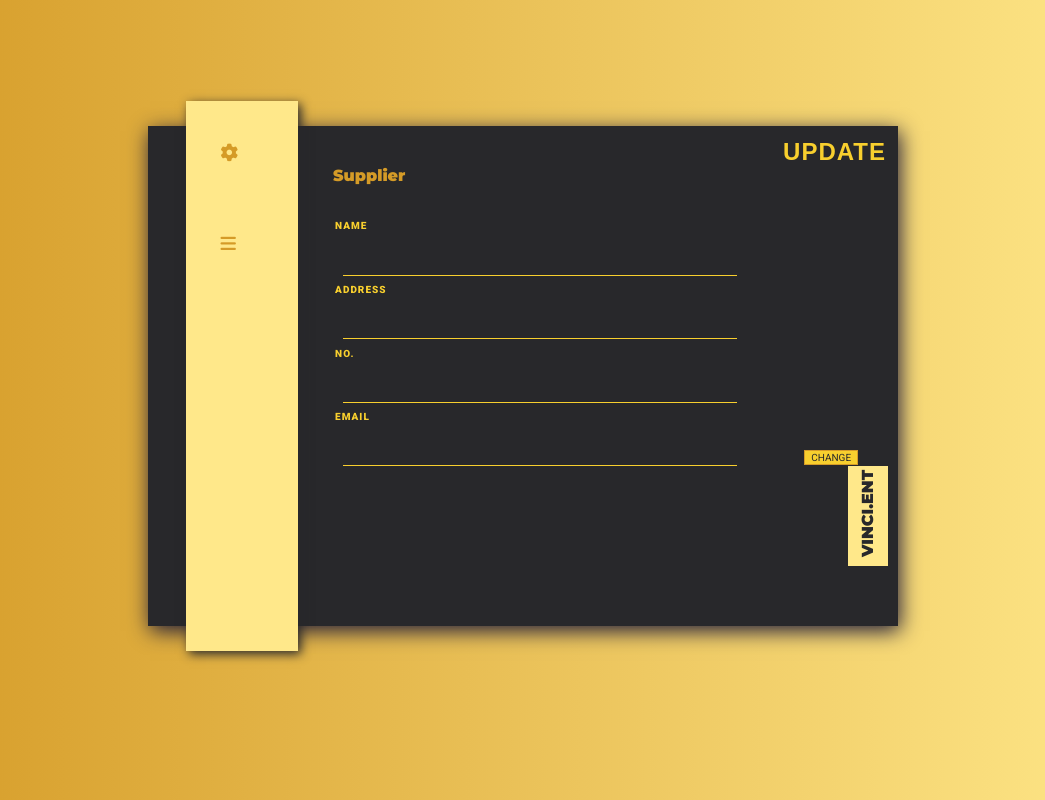
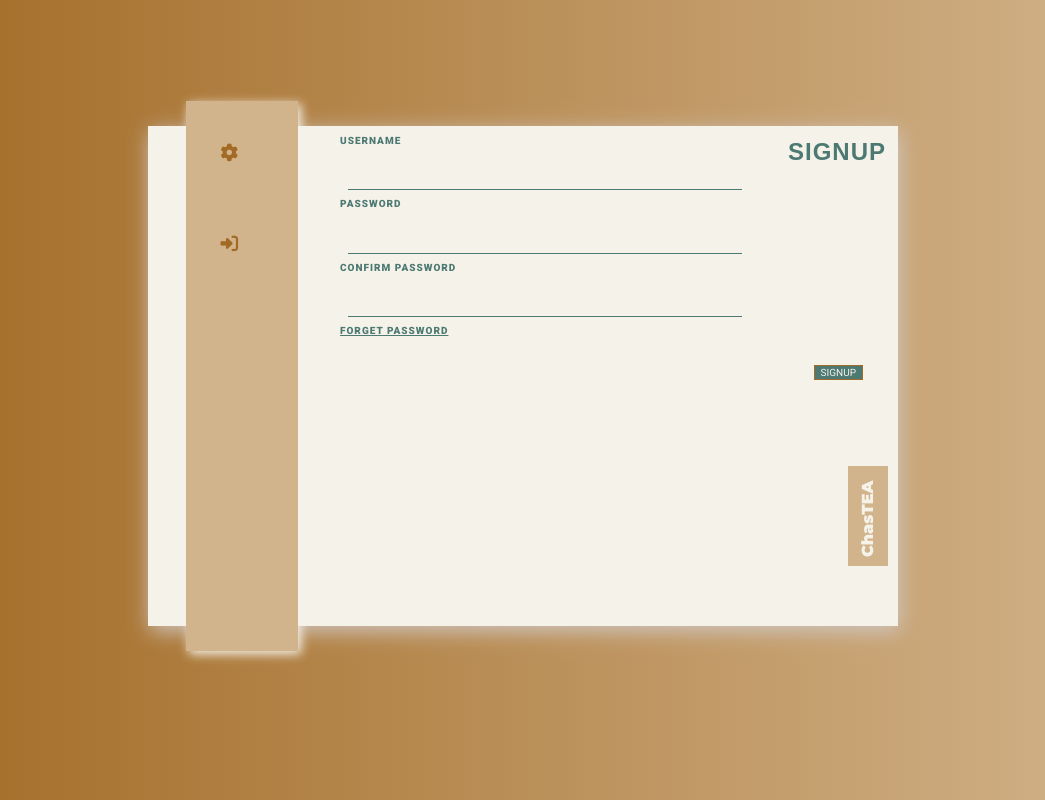
Before and after one commit to Iceicebell/CC105, a PHP site: page /signup.php in a window 1280 px wide. Shown: the whole page, without its empty margins (117-1162 px from the left). Run offline with PHP 8.4, Linux system fonts and the light colour scheme.

Commit message:
signup forntend

```diff
--- a/authenticaton/authentication.css
+++ b/authenticaton/authentication.css
@@ -1,14 +1,14 @@
 @import url('https://fonts.googleapis.com/css2?family=Montserrat:wght@400;900&family=Nunito:wght@400;900&family=Roboto:wght@400;900&display=swap');
 
 :root{
-    --yellow: #f8cf2e;
+    --yellow: #4d7973;
     --white: #fff;
     --gray: #f5f5f5;
-    --black1: #1d1a39;
+    --black1: #d0c7c2;
     --black2: #451952;
-    --bg:#28282B;
-    --yellow2: #ffe88a;
-    --yellow3: #d59b27;
+    --bg: #f5f2ea;
+    --yellow2: #d2b48c;
+    --yellow3: #a26a24;
 }
 
 body{
--- a/authenticaton/signup.php
+++ b/authenticaton/signup.php
@@ -1,5 +1,6 @@
 <!DOCTYPE html>
 <html lang="en">
+
 <head>
 	<meta charset="utf-8">
 	<meta name="viewport" content="width=device-width, initial-scale=1.0">
@@ -12,9 +13,9 @@
 <body>
     <div class="container">
         <div id="logo">
-            <h1 class="logo">UPDATE</h1>
+            <h1 class="logo">SIGNUP</h1>
             <div class="CTA">
-                <h1>VINCI.ENT</h1>
+                <h1>ChasTEA</h1>
             </div>
         </div>
 
@@ -24,7 +25,7 @@
                     <i class="fa-sharp fa-solid fa-gear"></i>
                 </a>
                 <a href="../suppliers.php" class="active">
-                    <i class="fa-sharp fa-solid fa-bars"></i>
+                    <i class="fa-solid fa-right-to-bracket"></i>
                 </a>
             </nav>
         </div>
@@ -32,15 +33,14 @@
                 <div class="profile">
                     <form method="POST">
                         <input type="hidden" name="id" value="">
-                            <h1>Supplier</h1>
-                            <h2>NAME</h2>
+                            <h2>USERNAME</h2>
                         <input class="update" name="name" value=""> </input>
-                            <h2>ADDRESS</h2>
+                            <h2>PASSWORD</h2>
                         <input class="update" name="address" value=""> </input>
-                            <h2>NO.</h2>
+                            <h2>CONFIRM PASSWORD</h2>
                         <input class="update" name="num" value=""> </input>
-                            <h2>EMAIL</h2>
-                        <input class="update" name="email" value=""> </input><button class="btn" type="submit">CHANGE</button>
+                        <a class="update" href="#"><h2>FORGET PASSWORD</h2></a>
+                        <button class="btn" type="submit">SIGNUP</button>
                     </form>
                 </div>
 
```
